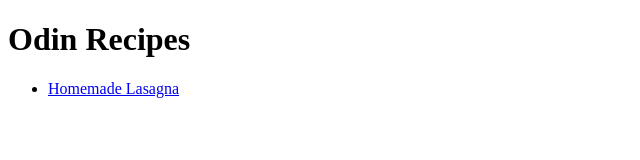
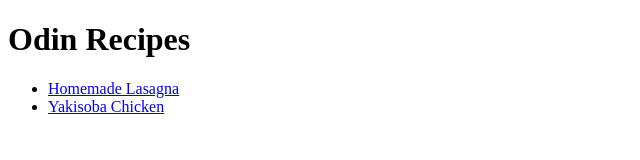
Before and after one commit to IsabelleFong/odin-recipes, a plain HTML site: page index.html in a window 1280 px wide. Shown: the whole page, without its empty margins (0-640 px from the left). Drawn offline with Linux system fonts and the light colour scheme.

Commit message:
Update menu links

```diff
--- a/index.html
+++ b/index.html
@@ -9,6 +9,7 @@
     <h1>Odin Recipes</h1>
     <ul>
         <li><a href="recipes/lasagna.html">Homemade Lasagna</a></li>
+        <li><a href="recipes/yakisobachicken.html">Yakisoba Chicken</a></li>
     </ul>
 </body>
 </html>
```
